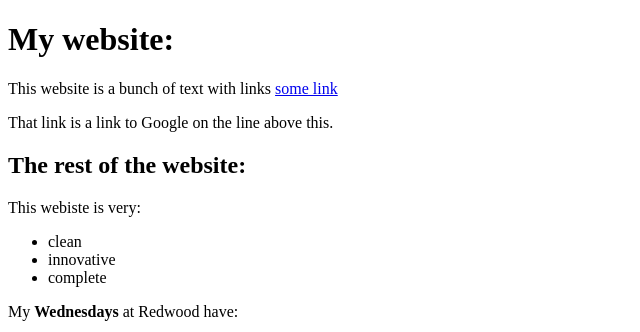
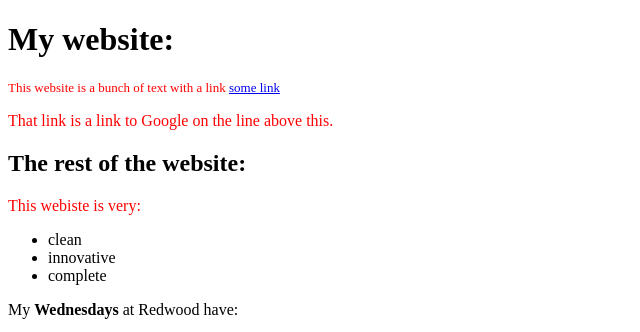
Before and after one commit to rhettkrawitt/rhettkrawitt.github.io, a plain HTML site: page index.html in a window 1280 px wide. Shown: the top 332 px of the page, without its empty margins (0-640 px from the left). Drawn offline with Linux system fonts and the light colour scheme.

Commit message:
css index

```diff
--- a/index.html
+++ b/index.html
@@ -4,11 +4,12 @@
     <meta charset="UTF-8">
     <meta name="viewport" content="width=device-width, initial-scale=1.0">
     <title>Document</title>
+    <link href="styles/main.css" rel="stylesheet">
 </head>
 <body>
     <h1>My website:</h1>
-    <p>
-        This website is a bunch of text with links
+    <p id="link-intro">
+        This website is a bunch of text with a link
         <a href="https://www.google.com">some link</a>
     </p>
     <p> That link is a link to Google on the line above this. </p>
--- /dev/null
+++ b/styles/main.css
@@ -0,0 +1,7 @@
+p {
+    color: red;
+}
+
+#link-intro {
+    font-size: small;
+}
```
